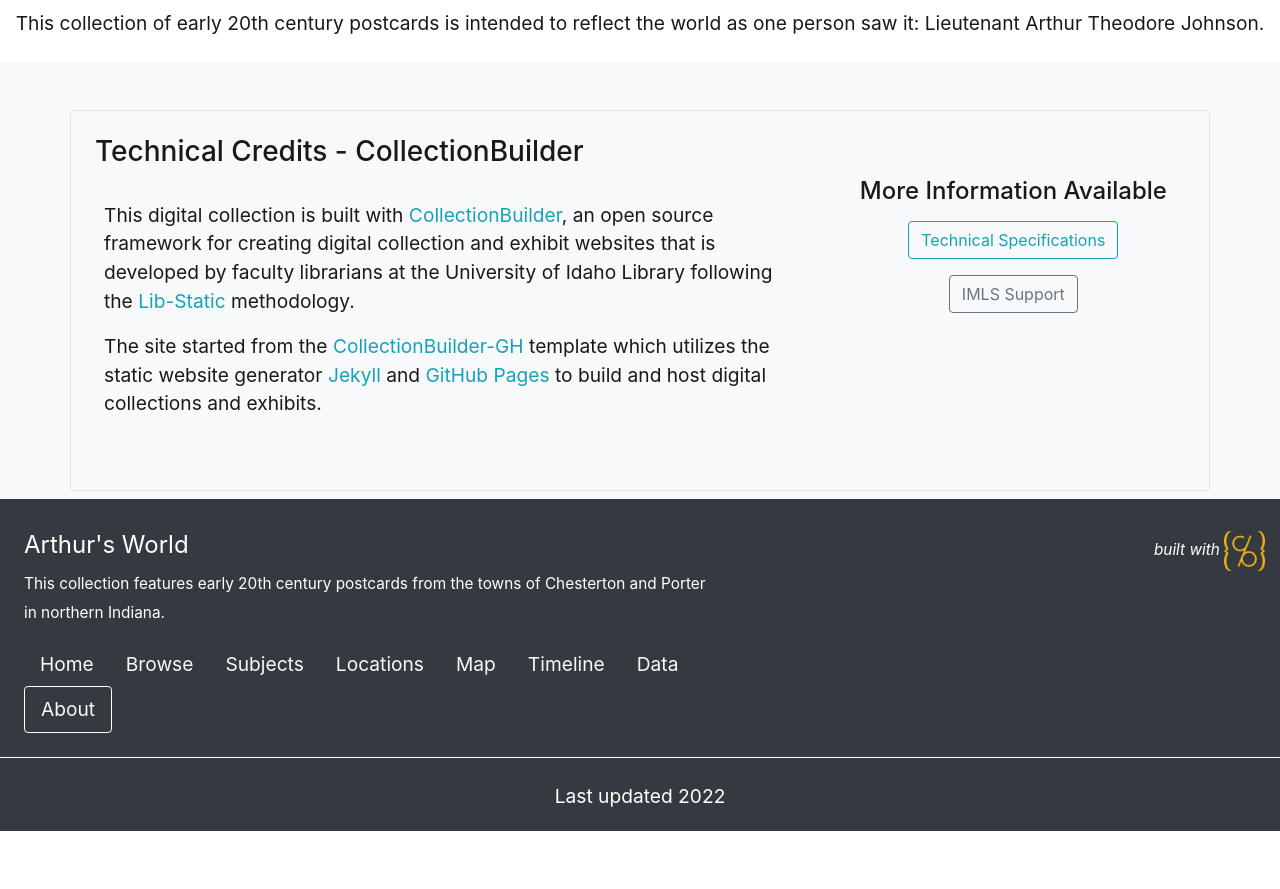
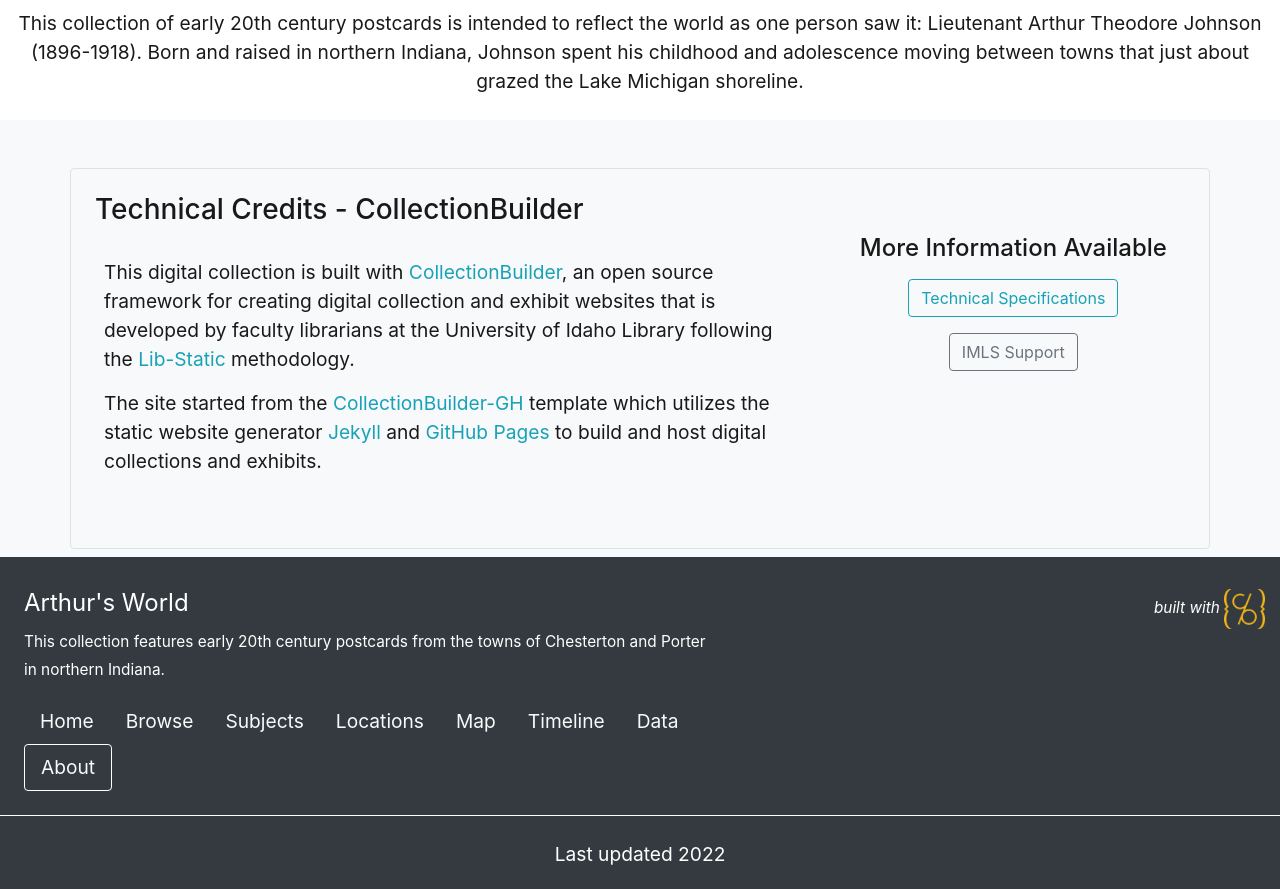
Before and after one commit to dgetka/arthursworld, a Jekyll site: the page built from pages/about.md, in a window 1280 px wide. Shown: the part 507-1396 px from the top of the page. Built offline with Jekyll 4.4.1, drawn with Linux system fonts in a browser that asks for light colours; before the commit the page ends 1338 px from its top, so only the background shows below that.

Commit message:
Update about.html

```diff
--- a/_layouts/about.html
+++ b/_layouts/about.html
@@ -4,7 +4,7 @@ layout: default
 <br>
 <center><img src="https://images.findagrave.com/photos/2020/298/25592159_4ae9495c-b830-47be-85f6-524b401c36cf.jpeg"></a></center>
 <br>
-<center>This collection of early 20th century postcards is intended to reflect the world as one person saw it: Lieutenant Arthur Theodore Johnson.</center>
+<center>This collection of early 20th century postcards is intended to reflect the world as one person saw it: Lieutenant Arthur Theodore Johnson (1896-1918). Born and raised in northern Indiana, Johnson spent his childhood and adolescence moving between towns that just about grazed the Lake Michigan shoreline.</center>
 
 
 {% if page.credits == true %}{% include cb/credits.html %}{% endif %}
```
